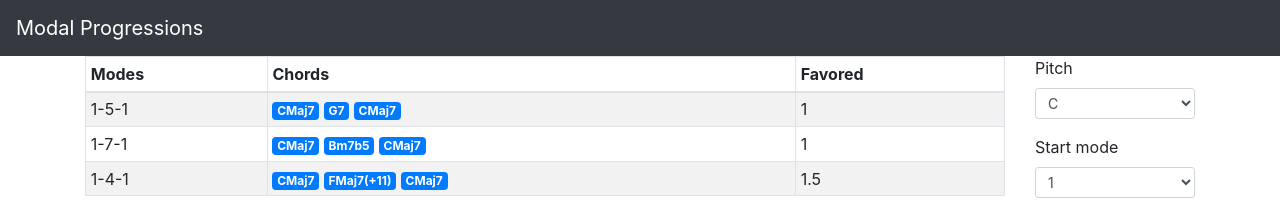
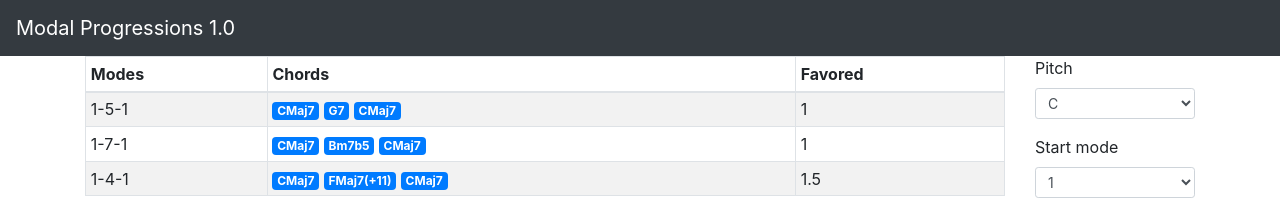
Before and after one commit to m-marini/modprog, a React (Create React App) app: page / in a window 1280 px wide. Shown: the top 200 px of the page. Built offline with nearby package versions, Linux system fonts and the light colour scheme.

Commit message:
Test deploy

```diff
--- a/src/ProgPane.js
+++ b/src/ProgPane.js
@@ -169,7 +169,7 @@ class ProgPane extends Component {
     return (
       <div>
         <Navbar bg="dark" variant="dark" expand="lg">
-          <Navbar.Brand href="#home">Modal Progressions</Navbar.Brand>
+          <Navbar.Brand href="#home">Modal Progressions 1.0</Navbar.Brand>
           <Navbar.Toggle aria-controls="basic-navbar-nav" />
           <Navbar.Collapse id="basic-navbar-nav">
           </Navbar.Collapse>
```
